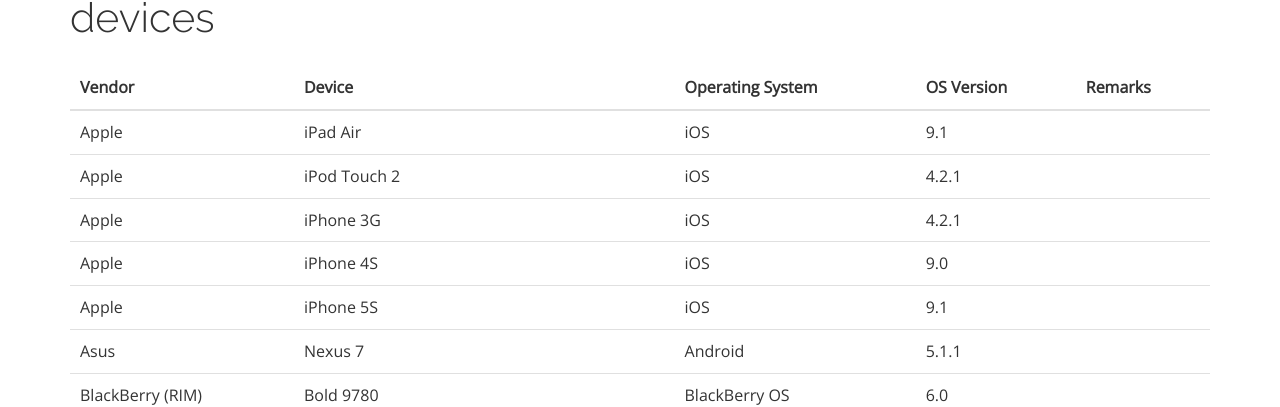
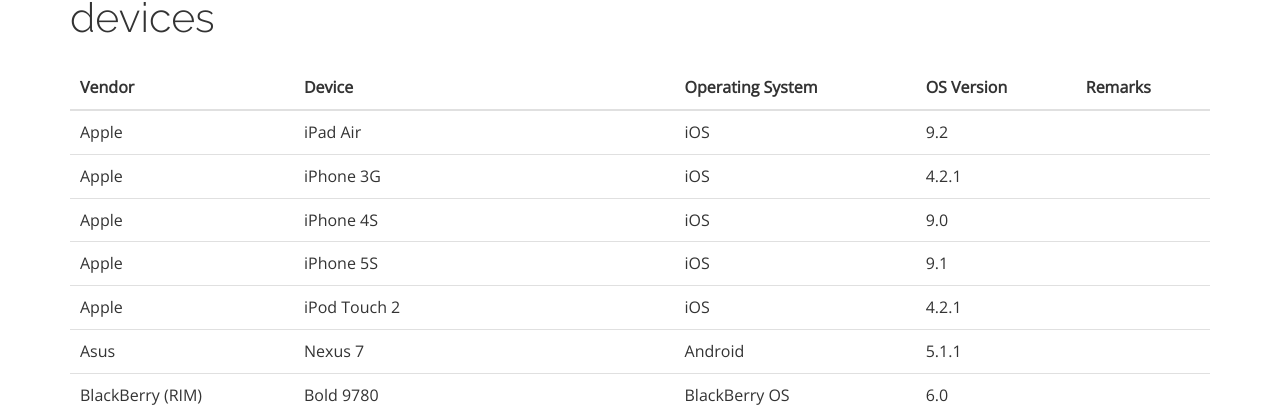
Before and after one commit to incentro/devicelab, a Jekyll site: the page built from index.html, in a window 1280 px wide and 900 px high, scrolled down 657 px. Shown: the part 139-546 px from the top of the window. Built offline with Jekyll 4.4.1, drawn with Linux system fonts in a browser that asks for light colours; nearby versions of some CDN libraries; Markdown is read by kramdown in place of the engine named in the settings; some of the changed lines change nothing that is shown.

Commit message:
Update devicelist.yml

```diff
--- a/_data/devicelist.yml
+++ b/_data/devicelist.yml
@@ -1,16 +1,9 @@
-- title: iPadAir9.1
+- title: iPadAir9.2
   vendor: Apple
   device: iPad Air
   os: iOS
-  osversion: 9.1
+  osversion: 9.2
 # Owner: Incentro Rotterdam
-
-- title: iPodTouch4.2.1
-  vendor: Apple
-  device: iPod Touch 2
-  os: iOS
-  osversion: 4.2.1
-# Owner: Pieter Bogaerts
 
 - title: iPhone3G4.2.1
   vendor: Apple
@@ -40,6 +33,13 @@
   os: iOS
   osversion: 9.1
 # Owner: Incentro Rotterdam
+
+- title: iPodTouch4.2.1
+  vendor: Apple
+  device: iPod Touch 2
+  os: iOS
+  osversion: 4.2.1
+# Owner: Pieter Bogaerts
 
 - title: GoogleNexus7.5.1.1
   vendor: Asus
```
